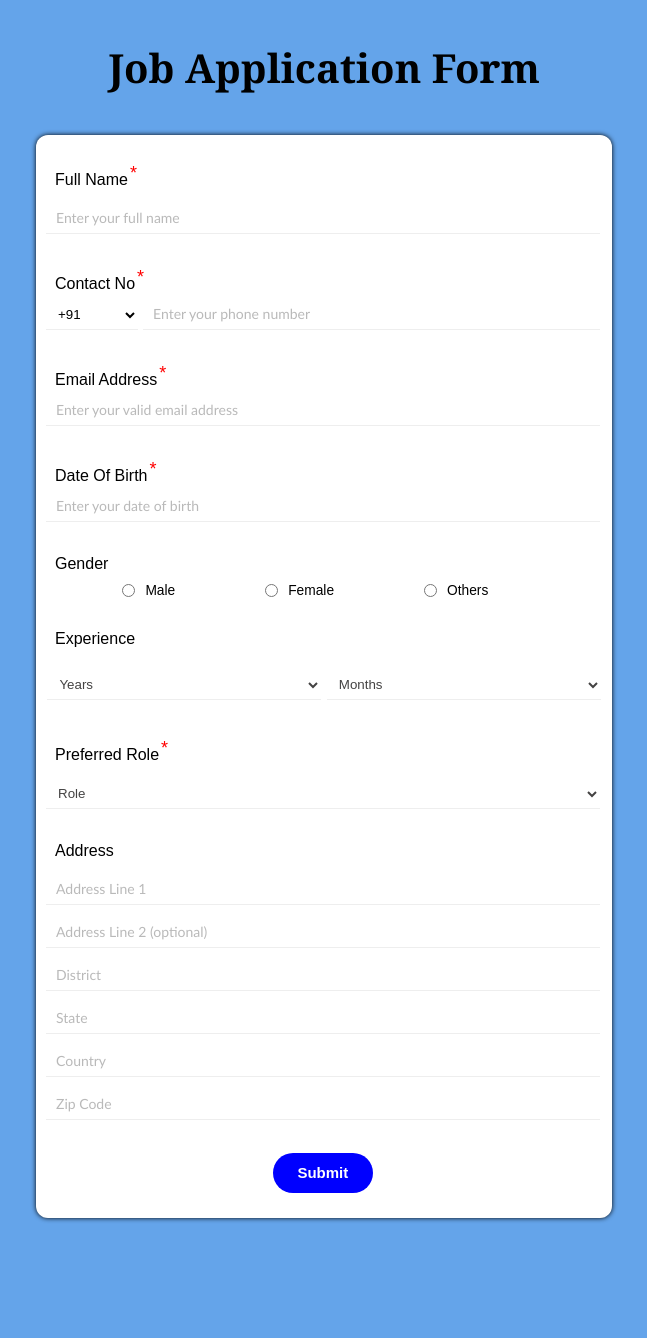
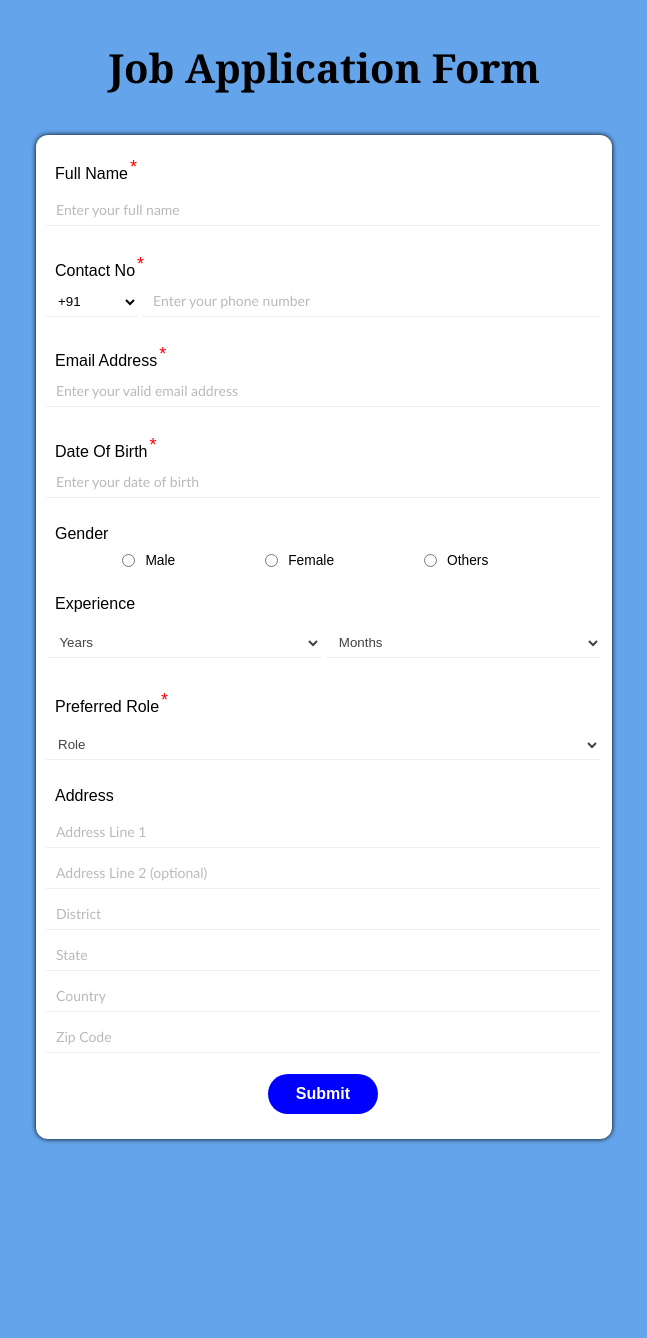
Before and after one commit to sreeharipalokin/Proj1_SreehariP_JobApp, a Django app: page /jobapp/add_user/ in a window 1280 px wide. Shown: the whole page, without its empty margins (316-963 px from the left). After the commit the page ends 1143 px from the top, so only its background shows below. Run offline with Django 4.2, Linux system fonts and the light colour scheme.

```diff
--- a/jobApplication/static/css/FormCss.css
+++ b/jobApplication/static/css/FormCss.css
@@ -20,7 +20,7 @@
 
 }
 #field-row{
-    padding-top: 10px;
+    padding-top: 3px;
     margin-bottom: 10px;
     display: flex;
     flex-wrap: wrap;
@@ -56,7 +56,7 @@ body{
 }
 
 label:not(.select-label){
-    padding-top: 5%;
+    padding-top: 4%;
     padding-bottom: 2px;
     padding-left: 9px;
 }
@@ -106,13 +106,13 @@ select {
 input[type="submit"]  {
     border: hidden;
     height: 40px;
-    width: 100px;
+    width: 110px;
     border-radius: 20px;
     text-align: center;
     font-weight: bold;
-    font-size: 15px;
+    font-size: 16px;
     margin: 0 auto;
-    margin-top: 5%;
+    margin-top: 3%;
     margin-bottom: 15px;
     color: white;
     background-color: blue;
@@ -125,7 +125,7 @@ input[type="submit"]  {
     padding-top: 5px;
     padding-left: 5px;
     margin: 5px;
-    margin-top: 8px;
+    margin-top: 6px;
     width: 97%;
 }
 
@@ -206,15 +206,21 @@ sup{
     font-size: 18px;
 }
 
-@media (max-width:480px){
- body{
+@media (max-width:500px){
+    body
+    {
         background-color: wheat;
     }
- .formContainer{
+    .formContainer
+    {
         width: 90%;
         height: auto;
     }
- #field-row5{
+    #field-row5
+    {
         margin-left: 5%;
     }
+    label{
+        padding-top: 2%;
     }
+}
```
Also changed, not shown: jobApplication/static/css/HomePageCSS.css (+4 -3 lines), 1 other file. Lines whose indentation alone changed are shown as unchanged.
